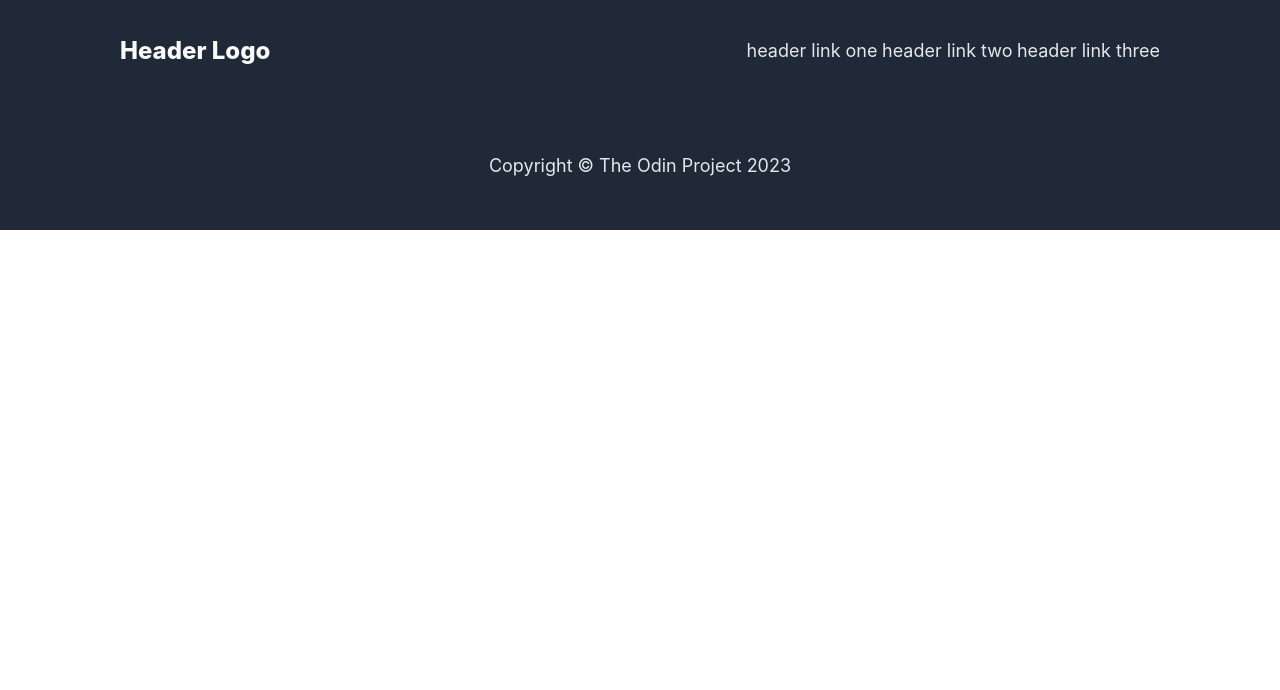
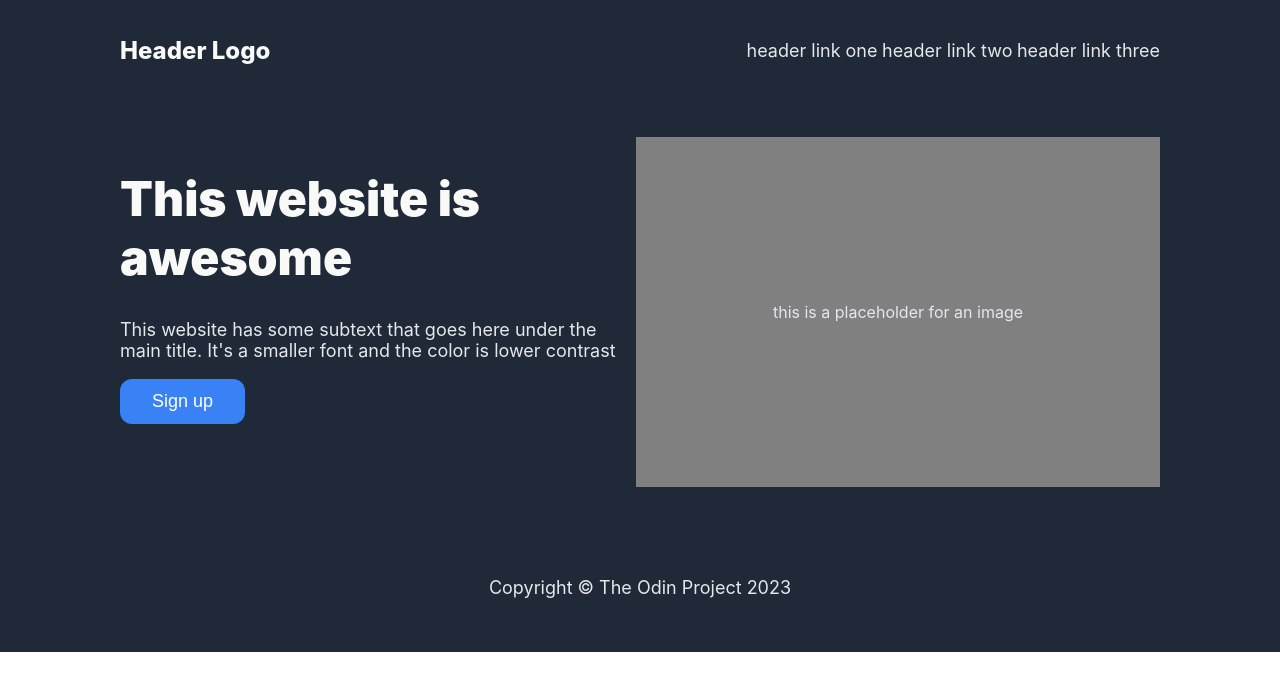
Before and after one commit to vytcka/odin-landing-page, a plain HTML site: page index.html in a window 1280 px wide. Drawn offline with Linux system fonts and the light colour scheme.

Commit message:
Add main information with placeholder for image
Added placeholder for image and information with sign up button.
Most of things went into styling it in css/styles.css file

```diff
--- a/css/styles.css
+++ b/css/styles.css
@@ -2,6 +2,17 @@ body {
     font-family: -apple-system, BlinkMacSystemFont, 'Segoe UI', Roboto, Oxygen, Ubuntu, Cantarell, 'Open Sans', 'Helvetica Neue', sans-serif;
     margin: 0;
     min-height: 100vh;
+}
+
+button {
+    font-size: 18px;
+    background-color: #3882F6;
+    color: #E5E7EB;
+    border: none;
+    color: white;
+    padding: 12px 32px;
+    text-align: center;
+    border-radius: 12px;
 }
 
 a, .secondary-text {
@@ -13,9 +24,10 @@ a, .secondary-text {
 .content {
     display: flex;
     flex-direction: column;
+    flex: 1;
 }
 
-.header, .footer {
+.header, .footer, .website-description {
     display:flex;
     align-items: center;
     background-color: #1F2937;
@@ -35,3 +47,34 @@ a, .secondary-text {
     color: #F9FAF8;
     font-weight: 800;
 }
+
+.website-description {
+    display: flex;
+    justify-content: space-between;
+    align-items: flex-start;
+    flex-wrap: wrap;
+    gap: 16px;
+    height: 350px;
+}
+
+.description {
+    flex: 1;
+    height: 200px;
+    max-width: 500px;
+}
+
+.image-placeholder {
+    display: flex;
+    align-items: center;
+    justify-content: center;
+    height: 100%;
+    flex: 1;
+    background-color: gray;
+    color: #E5E7EB;
+}
+
+.main-title {
+    font-size: 48px;
+    font-weight: 1000;
+    color: #F9FAF8;
+}
--- a/index.html
+++ b/index.html
@@ -20,11 +20,13 @@
 
         <div class="website-description">
             <div class="description">
-
+                <h1 class="main-title">This website is awesome</h1>
+                <p class="secondary-text">This website has some subtext that goes here under the main title. It's a smaller font and the color is lower contrast</p>
+                <button>Sign up</button>
             </div>
 
             <div class="image-placeholder">
-
+                <p>this is a placeholder for an image</p>
             </div>
         </div>
 
```
